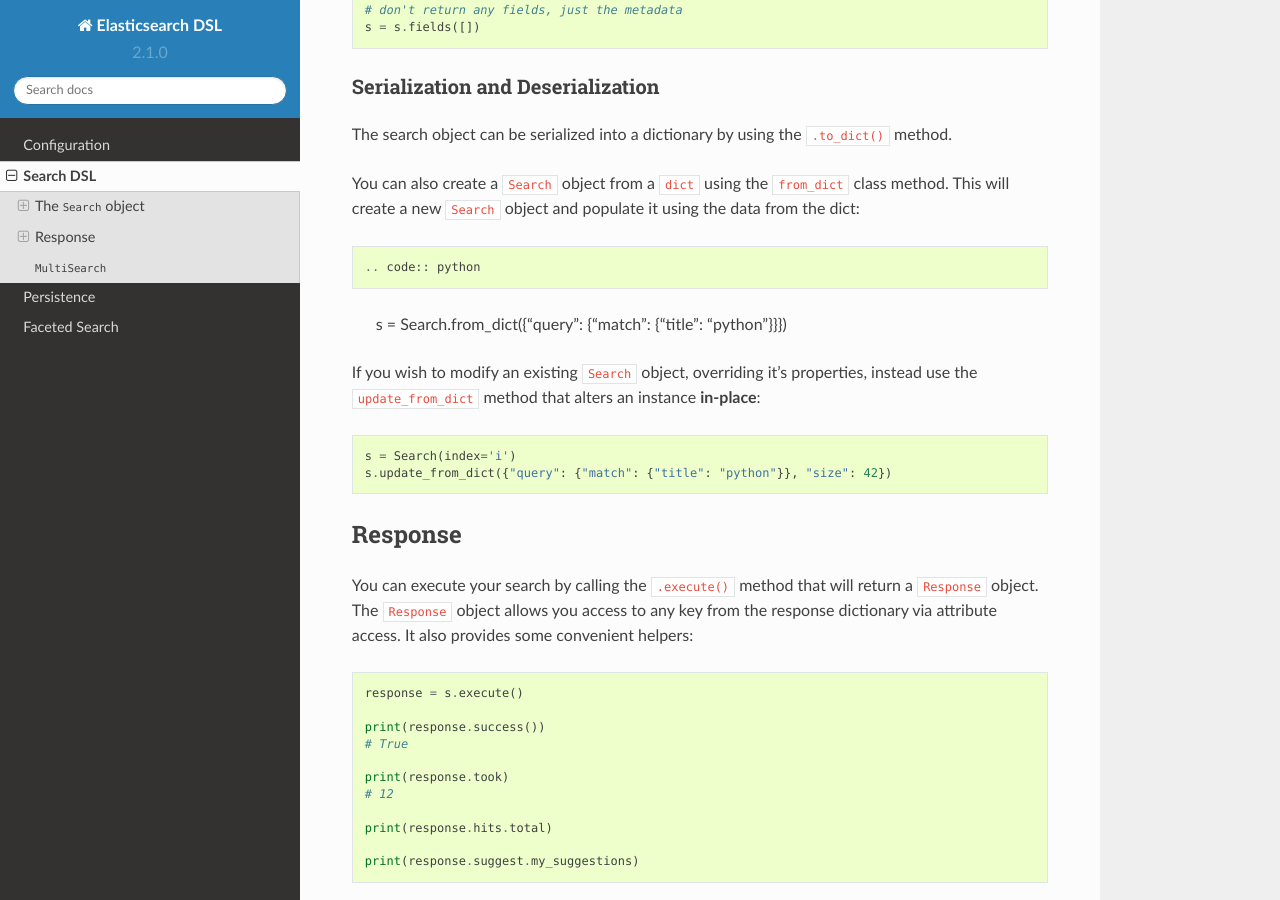
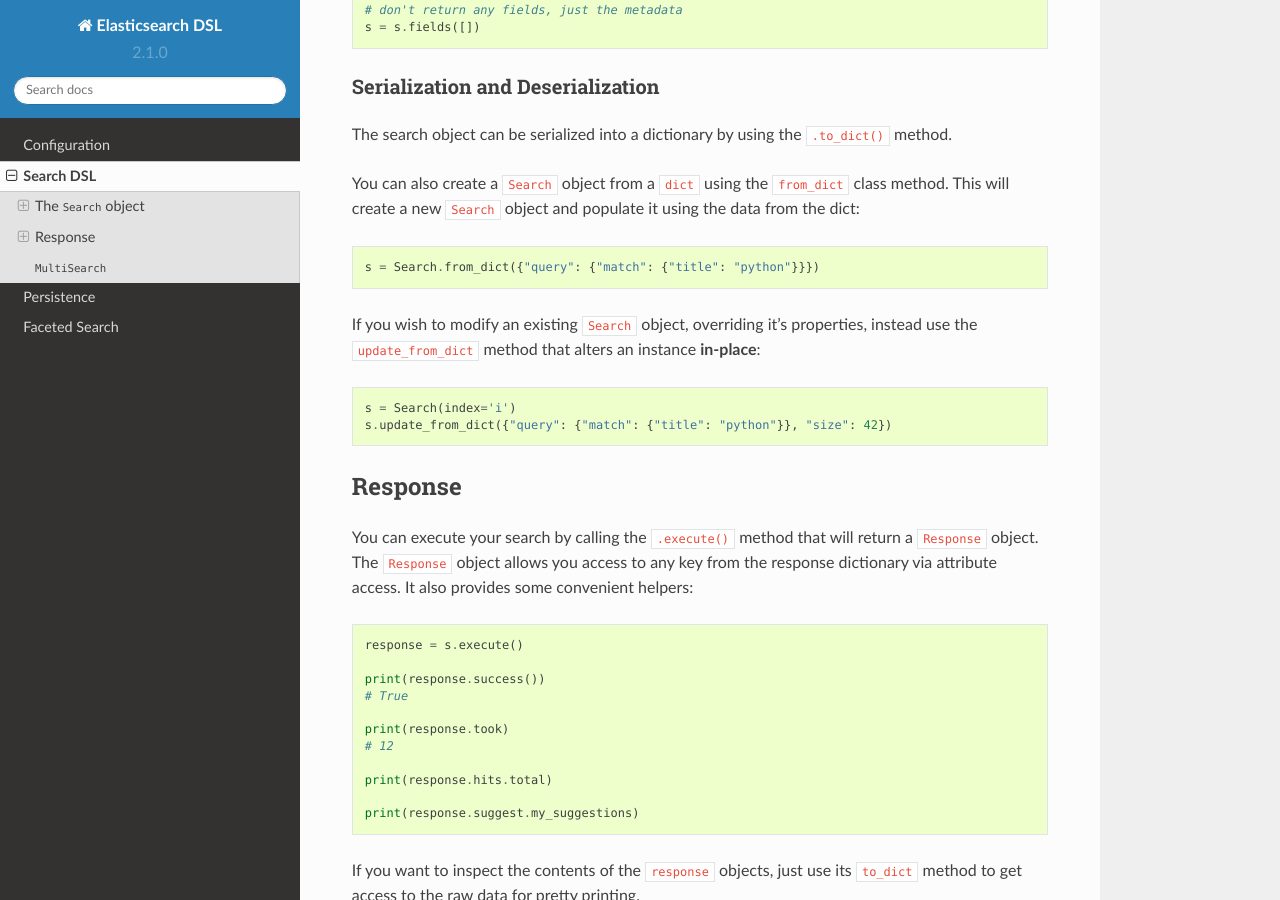
Before and after one commit to elastic/elasticsearch-dsl-py, a Sphinx documentation site: the page built from docs/search_dsl.rst, in a window 1280 px wide and 900 px high, scrolled down 7552 px. Built offline with Sphinx 7.4.7 and the Read the Docs theme 2.0.0, drawn with Linux system fonts in a browser that asks for light colours.

Commit message:
Correction for displaying python code

```diff
--- a/docs/search_dsl.rst
+++ b/docs/search_dsl.rst
@@ -430,7 +430,7 @@ The search object can be serialized into a dictionary by using the
 
 You can also create a ``Search`` object from a ``dict`` using the ``from_dict``
 class method. This will create a new ``Search`` object and populate it using
-the data from the dict::
+the data from the dict:
 
 .. code:: python
 
```
